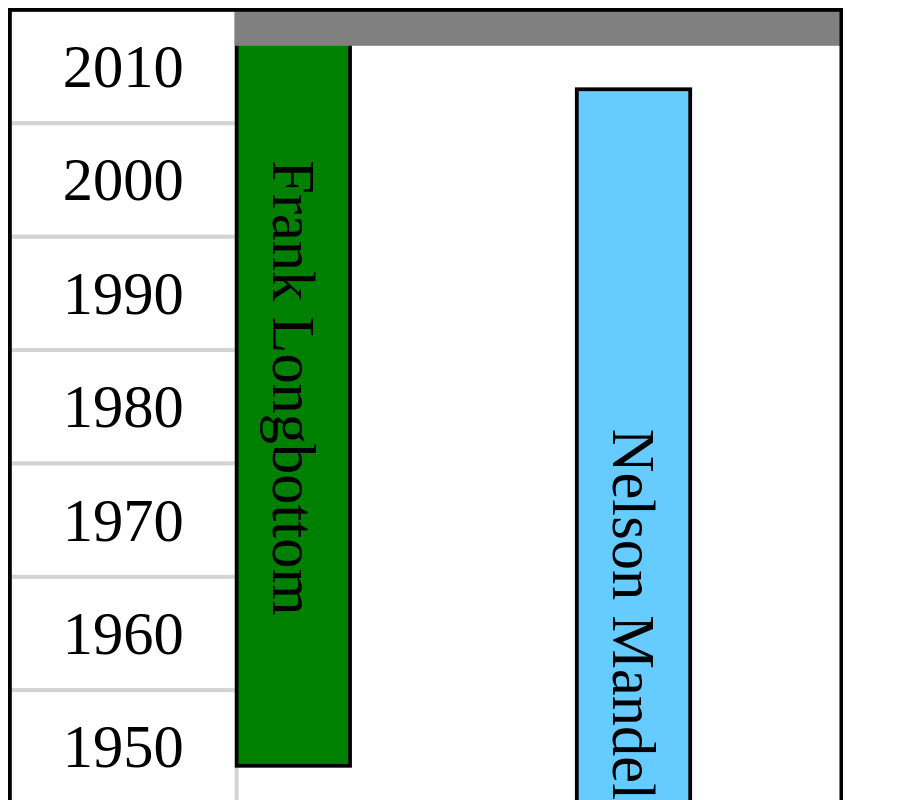
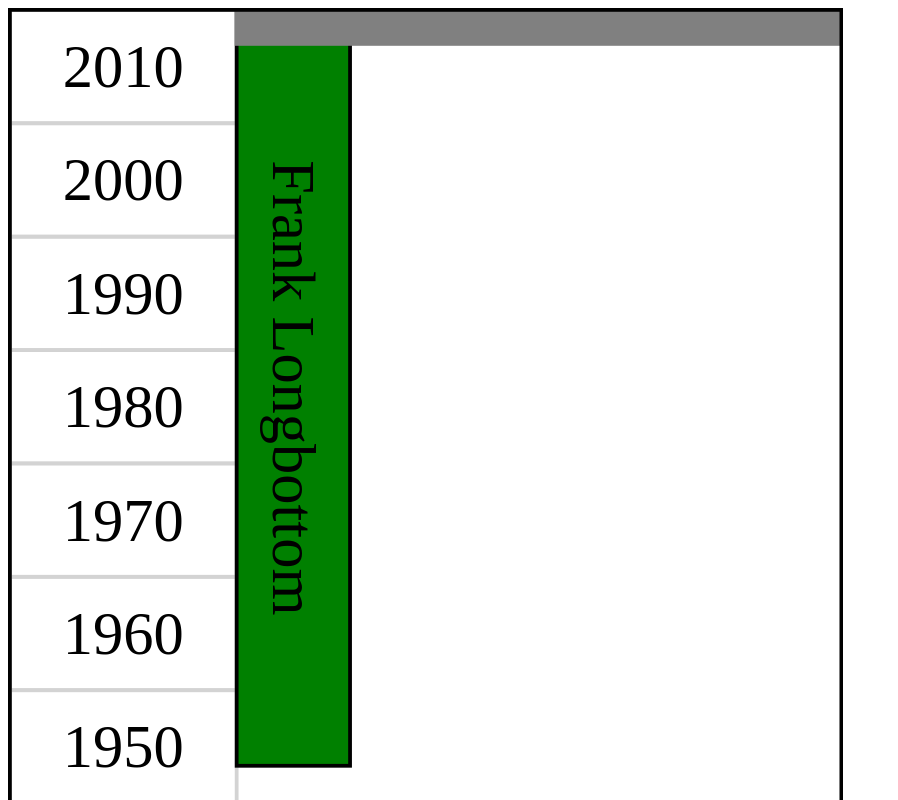
Before and after one commit to rpocklington/horizontal-history-js, a plain HTML site: page index.html in a window 1280 px wide. Shown: the top 800 px of the page, without its empty margins (0-898 px from the left). Drawn offline with Linux system fonts and the light colour scheme.

Commit message:
Removed demo tags from the svg.

```diff
--- a/index.html
+++ b/index.html
@@ -9,27 +9,11 @@
         <g id="decades" />
         <g id="centuries" />
         <g id="figureRegion" transform="translate(60, 0)">
-          <g id="figures">
-           <g id="bar2" transform="translate(90, 21)">
-             <g transform="translate(15, -142.5) rotate(90) translate(142.5, -15)">
-               <rect class="bar" x="0" y="0" width="285" height="30" fill="#66CCFF" />
-               <text class="bar" x="142.5" y="15">Nelson Mandela</text>
-             </g>
-            </g>
-          </g>
+          <g id="figures" />
           <rect id="future" class="future" x="0" y="0" width="220" height="0">
         </g>
       </g>
       <rect x="0" y="0" width="220" height="330" fill="none" stroke="black" stroke-width="1" />
-      <animateTransform
-        xlink:href="#bar2"
-        attributeName="transform"
-        attributeType="XML"
-        type="translate"
-        from="90 21"
-        to="44 60"
-        dur="2s"
-        begin="0s" />
     </svg>
     <script>
       function buildEl(name, attrs, id) {
```
